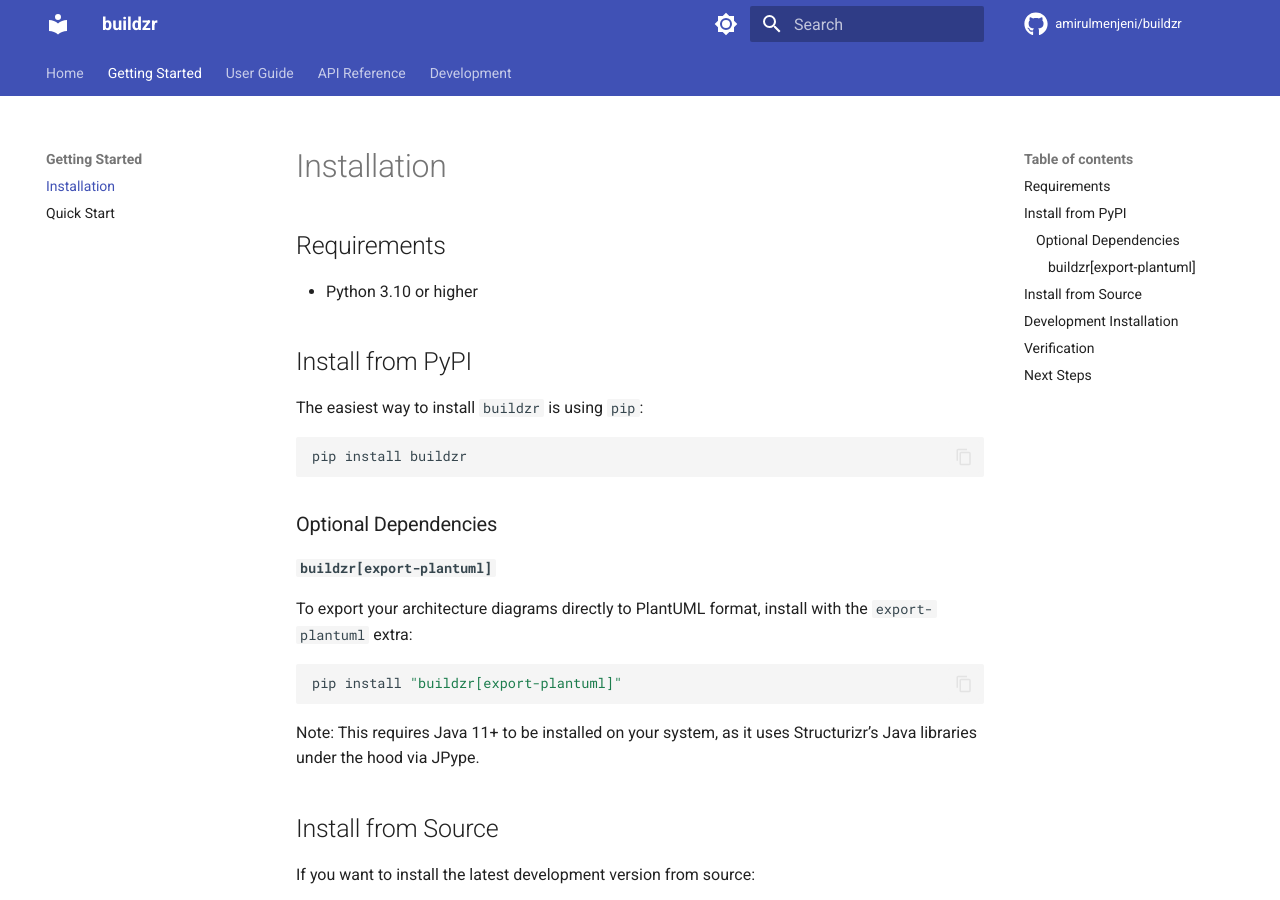
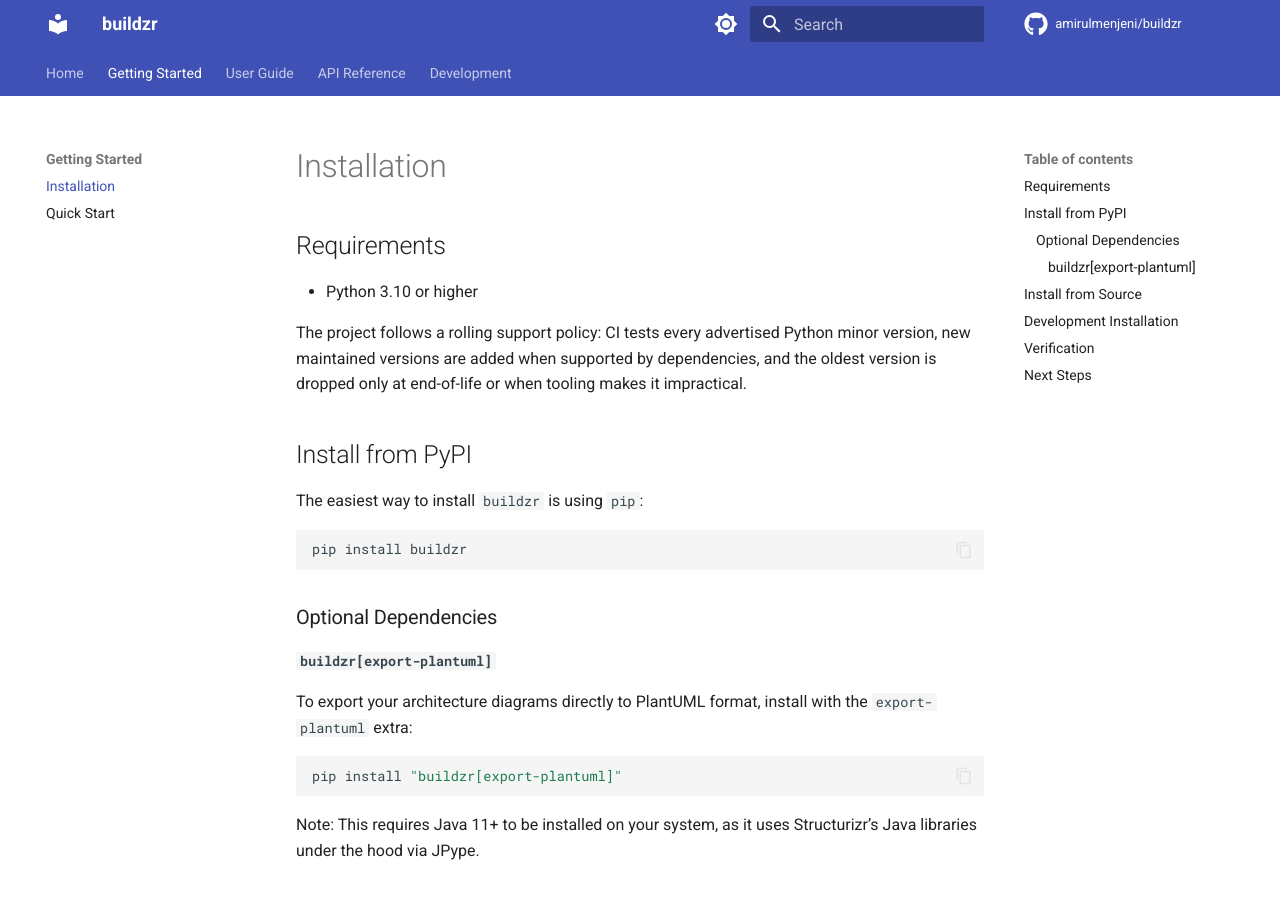
Before and after one commit to amirulmenjeni/buildzr, an MkDocs documentation site: the page built from docs/getting-started/installation.md, in a window 1280 px wide and 900 px high. Built offline with MkDocs 1.6.1 and Material for MkDocs 9.7.7, drawn with Linux system fonts in a browser that asks for light colours; comment, search, counter and statistics services are not loaded.

Commit message:
docs: add concise Python support policy

```diff
--- a/docs/getting-started/installation.md
+++ b/docs/getting-started/installation.md
@@ -3,6 +3,10 @@
 ## Requirements
 
 - Python 3.10 or higher
+
+The project follows a rolling support policy: CI tests every advertised Python
+minor version, new maintained versions are added when supported by dependencies,
+and the oldest version is dropped only at end-of-life or when tooling makes it impractical.
 
 ## Install from PyPI
 
```
